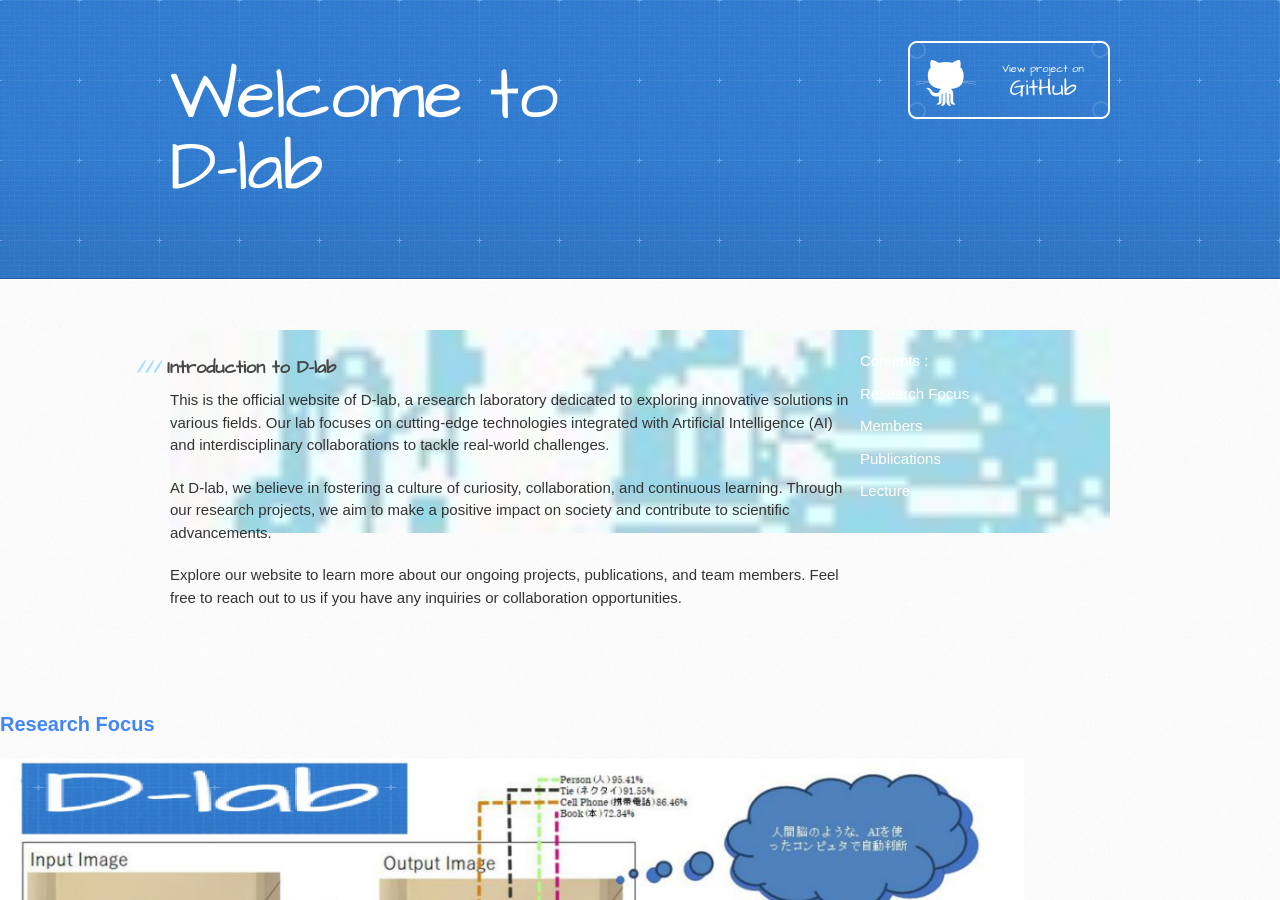
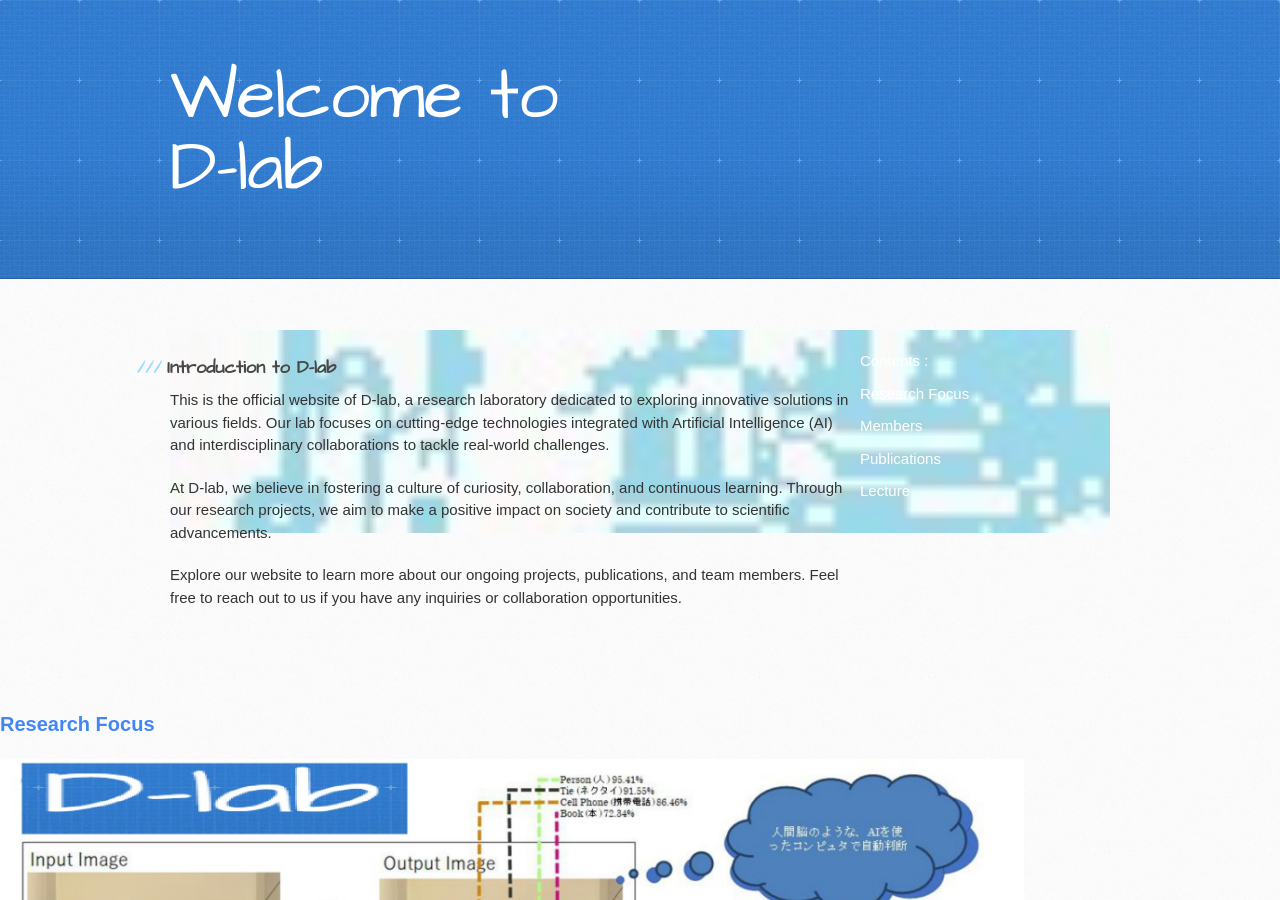
Before and after one commit to DindaPramanta/D-Lab.github.io, a Jekyll site: the page built from index.md, in a window 1280 px wide and 900 px high. Built offline with Jekyll 4.4.1, drawn with Linux system fonts in a browser that asks for light colours; the repository's description, which GitHub fills in, is left out.

Commit message:
Update default.html

```diff
--- a/_layouts/default.html
+++ b/_layouts/default.html
@@ -107,6 +107,8 @@
         font-size: 14px;
         color: #666;
       }
+
+
     </style>
   </head>
 
@@ -117,9 +119,6 @@
           <h1>Welcome to<br>D-lab</h1>
         </a>
         <h2>{{ site.description | default: site.github.project_tagline }}</h2>
-        {% if site.github.is_project_page %}
-          <a href="https://dindapramanta.github.io/D-Lab.github.io/" class="button"><small>View project on</small> GitHub</a>
-        {% endif %}
         {% if site.github.is_user_page %}
           <a href="https://www.linkedin.com/in/dinda-pramanta-50696248/" class="button"><small>Follow me on</small> GitHub</a>
         {% endif %}
@@ -136,17 +135,15 @@
           <!-- Replace the above paragraphs with your own introduction message -->
         </section>
 
-<nav id="sidebar-navigation" style="background-image: url('../assets/images/sidebar-bg.jpg'); background-size: cover;">
+        <nav id="sidebar-navigation">
           <ul>
             <li>Contents :</li>
             <li><a href="#section1">Research Focus</a></li>
             <li><a href="#section2">Members</a></li>
-    <li><a href="#section1">Publications</a></li>
-    <li><a href="#section2">Lecture</a></li>
+            <li><a href="#section3">Publications</a></li>
+            <li><a href="#section4">Lecture</a></li>
           </ul>
         </nav>
-
-
       </div>
     </div>
 
@@ -156,17 +153,12 @@
         <img class="poster-image" src="{{ '/assets/images/Poster-1.jpg' | relative_url }}" alt="D-Lab Poster">
       </div>
       <div class="image-container">
-
         <img class="poster-image" src="{{ '/assets/images/Poster-2.jpg' | relative_url }}" alt="D-Lab Poster">
-
       </div>
       <div class="image-container">
-
         <img class="poster-image" src="{{ '/assets/images/Poster-3.jpg' | relative_url }}" alt="D-Lab Poster">
       </div>
     </section>
-
-
 
     <section id="section2">
       <h3>Members</h3>
@@ -184,7 +176,10 @@
     </section>
 
     <footer>
-      <p class="repo-owner"><a href="https://dindapramanta.github.io/D-Lab.github.io/">D-lab home page</a> is maintained by <a href="https://www.linkedin.com/in/dinda-pramanta-50696248/">Dinda Pramanta</a>.</p>
+      <p class="repo-owner">
+        <a href="https://dindapramanta.github.io/D-Lab.github.io/">D-lab home page</a> is maintained by
+        <a href="https://www.linkedin.com/in/dinda-pramanta-50696248/">Dinda Pramanta</a>.
+      </p>
 
       {% if site.github.is_project_page %}
         <p>This page was generated by <a href="https://pages.github.com">GitHub Pages</a>.</p>
```
Lines whose indentation alone changed are shown as unchanged.
